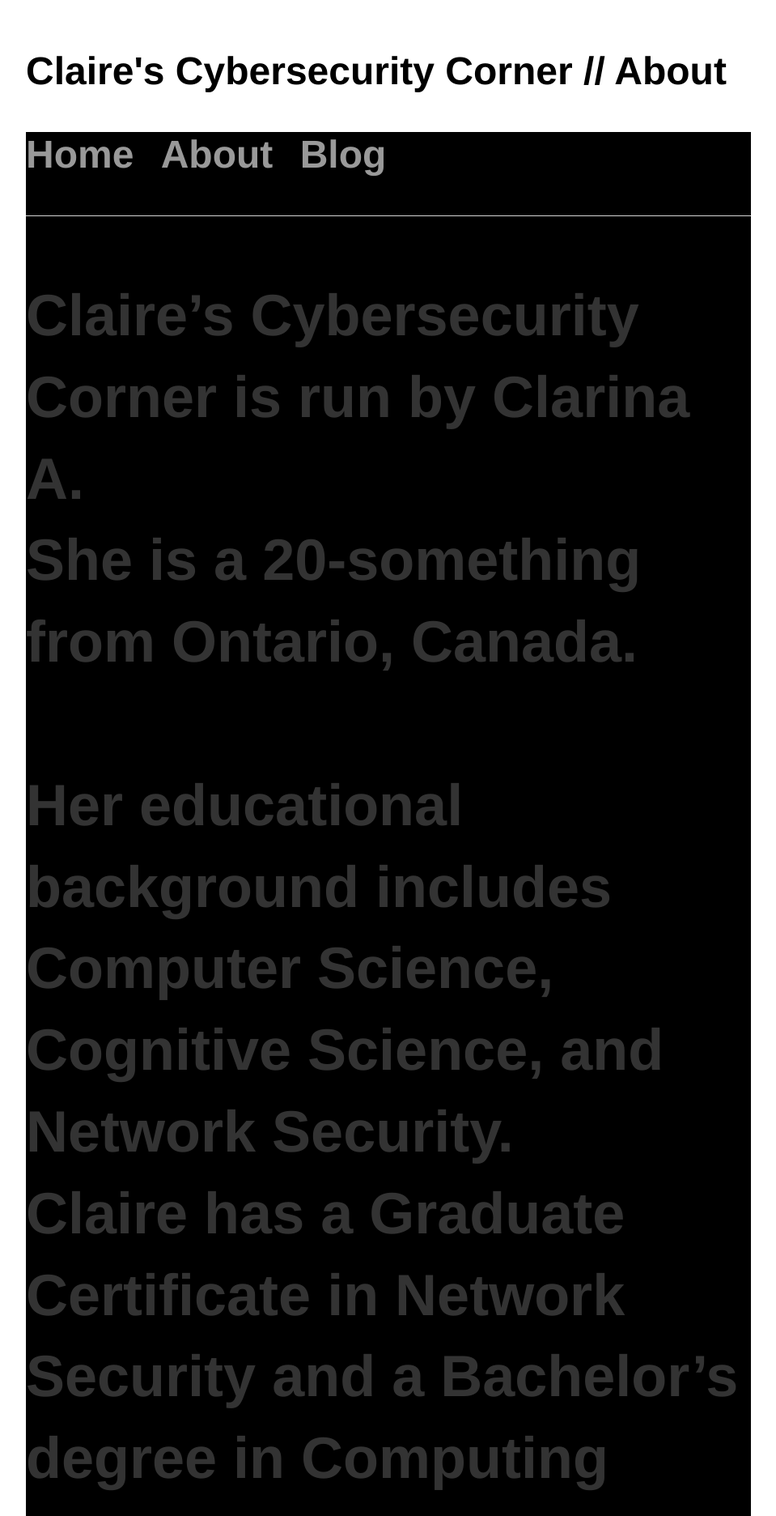
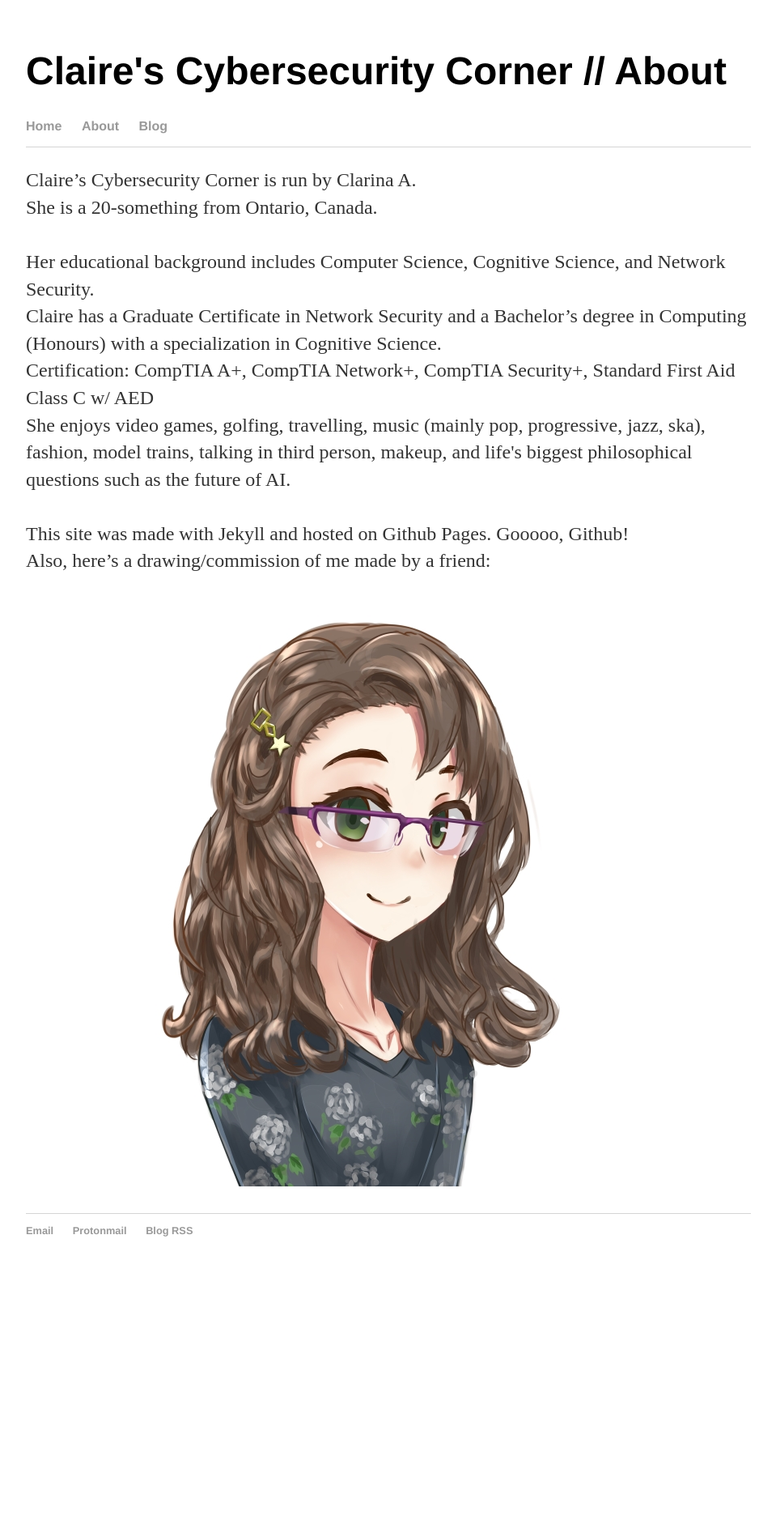
Before and after one commit to sle3man/sle3man.github.io, a Jekyll site: the page built from about.html, in a window 1280 px wide. Shown: the top 1872 px of the page at 81% size, without its empty margins (160-1119 px from the left). Built offline with Jekyll 4.4.1, drawn with Linux system fonts in a browser that asks for light colours; after the commit the page ends 1587 px from its top, so only the background shows below that.

Commit message:
Update default.html

```diff
--- a/_layouts/default.html
+++ b/_layouts/default.html
@@ -9,7 +9,7 @@
 	</head>
 	<body>
 		<!-- <h1>Claire's Cybersecurity Corner</h1> !-->
-		 <h1 style="background-color:Black;">
+		<p style="background-color:Black;">
 		<nav>
     		<ul>
         		<li><a href="/">Home</a></li>
```
